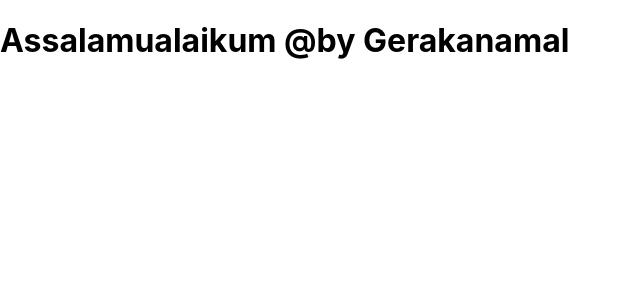
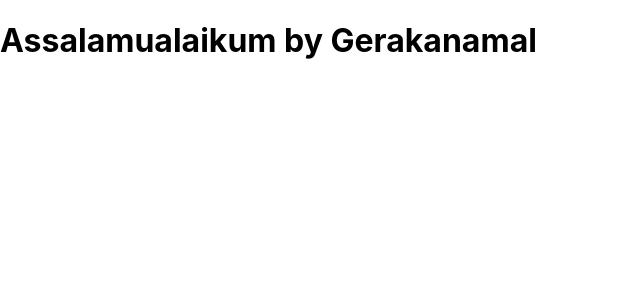
Before and after one commit to bridgecrew-perf6/latihan-deploy-vps, a React (Create React App) app: page / in a window 1280 px wide. Shown: the top 300 px of the page, without its empty margins (0-640 px from the left). Built offline with nearby package versions, Linux system fonts and the light colour scheme.

Commit message:
assalamualaikum gerakanamal

```diff
--- a/src/App.js
+++ b/src/App.js
@@ -1,7 +1,7 @@
 function App() {
   return (
     <div>
-      <h1>Assalamualaikum @by Gerakanamal</h1>
+      <h1>Assalamualaikum by Gerakanamal</h1>
     </div>
   );
 }
```
